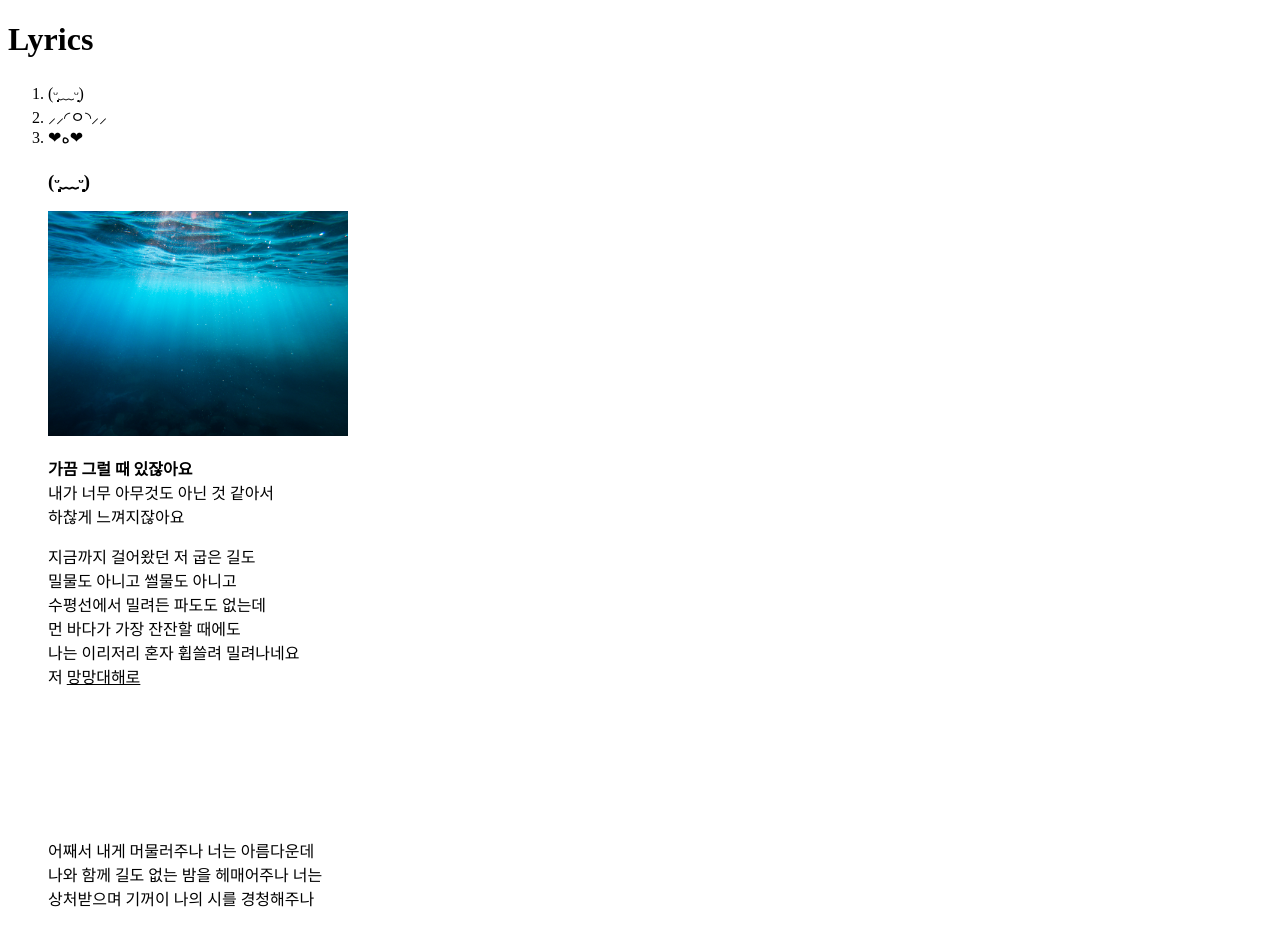
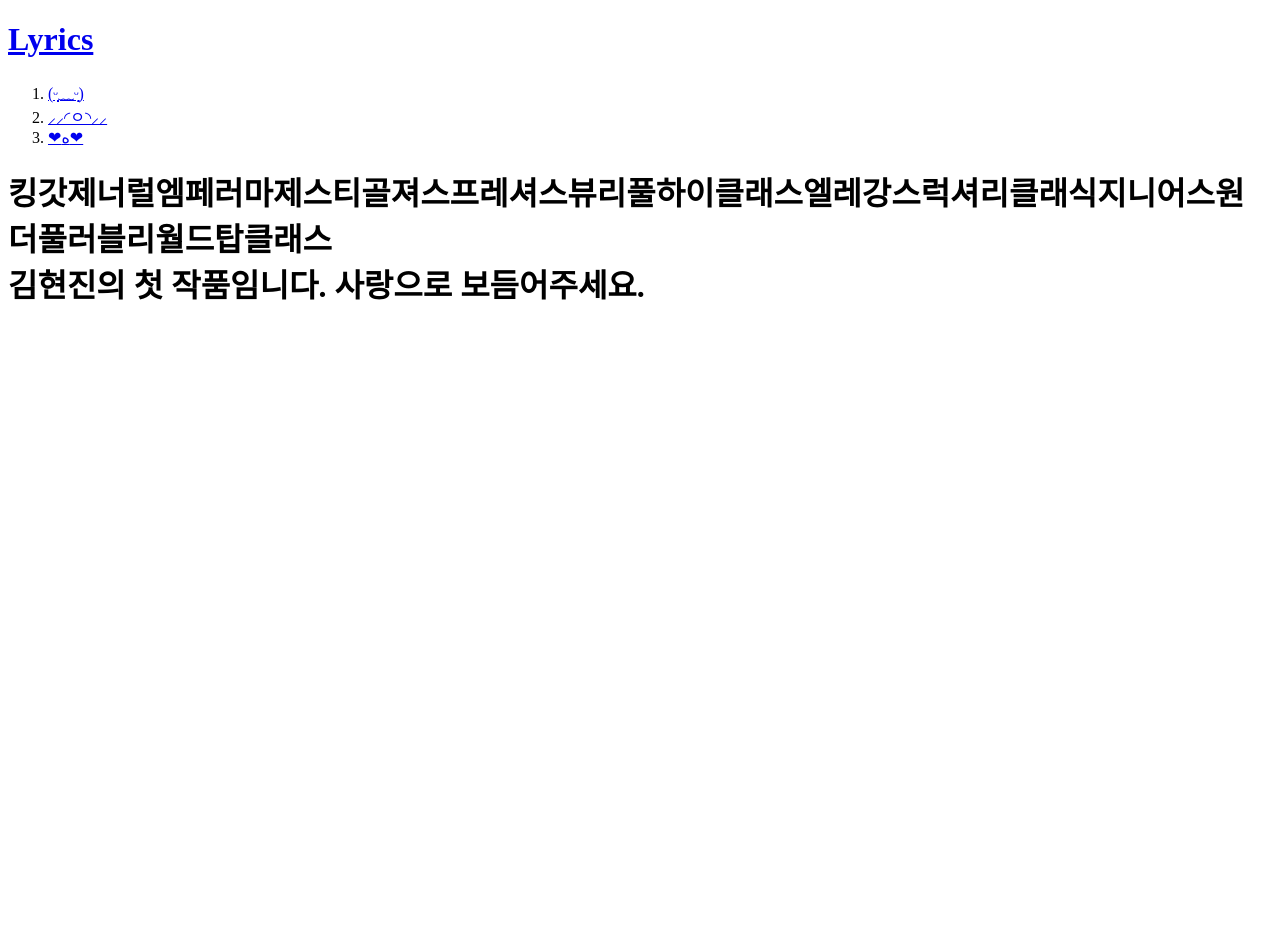
Before and after one commit to PookieMom/HTML, a plain HTML site: page NONAME.html in a window 1280 px wide. After the commit the page ends 800 px from the top, so only its background shows below. Drawn offline with Linux system fonts and the light colour scheme.

Commit message:
Update NONAME.html

```diff
--- a/NONAME.html
+++ b/NONAME.html
@@ -1,30 +1,16 @@
 <!DOCTYPE html>
 <html>
 <head>
-    <title>Lyrics</title>
+    <title>♡ I LOVE YOU ♡</title>
 </head>
 <body>
-    <h1>Lyrics</h1>
+    <h1><a href="index.html">Lyrics</h1></a>
     <ol>
-        <li>(ᵕ̣̣̣̣̣̣﹏ᵕ̣̣̣̣̣̣)</li>
-        <li>⸝⸝◜ㅇ◝⸝⸝</li>
-        <li>❤ه❤</li>
-        </ul>
-        <h3>(ᵕ̣̣̣̣̣̣﹏ᵕ̣̣̣̣̣̣)</h3>
-        <img src="sea.jpg" width="300px">
-        <strong>
-            <p>가끔 그럴 때 있잖아요<br>
-        </strong>
-        내가 너무 아무것도 아닌 것 같아서<br>
-        하찮게 느껴지잖아요<br></p>
-        <p>지금까지 걸어왔던 저 굽은 길도<br>
-            밀물도 아니고 썰물도 아니고<br>
-            수평선에서 밀려든 파도도 없는데<br>
-            먼 바다가 가장 잔잔할 때에도<br>
-            나는 이리저리 혼자 휩쓸려 밀려나네요<br>
-            저 <u>망망대해로</u><br></p>
-        <p style="margin-top:150px;">어째서 내게 머물러주나 너는 아름다운데<br>
-            나와 함께 길도 없는 밤을 헤매어주나 너는<br>
-            상처받으며 기꺼이 나의 시를 경청해주나<br></p>
+        <li><a href="1.html">(ᵕ̣̣̣̣̣̣﹏ᵕ̣̣̣̣̣̣)</li></a>
+        <li><a href="2.html">⸝⸝◜ㅇ◝⸝⸝</li></a>
+        <li><a href="3.html">❤ه❤</li></a>
+        </ol>
+        <h1>킹갓제너럴엠페러마제스티골져스프레셔스뷰리풀하이클래스엘레강스럭셔리클래식지니어스원더풀러블리월드탑클래스<br>
+        <strong>김현진</strong>의 첫 작품임니다. 사랑으로 보듬어주세요.</h1>
 </body>
 </html>
```
